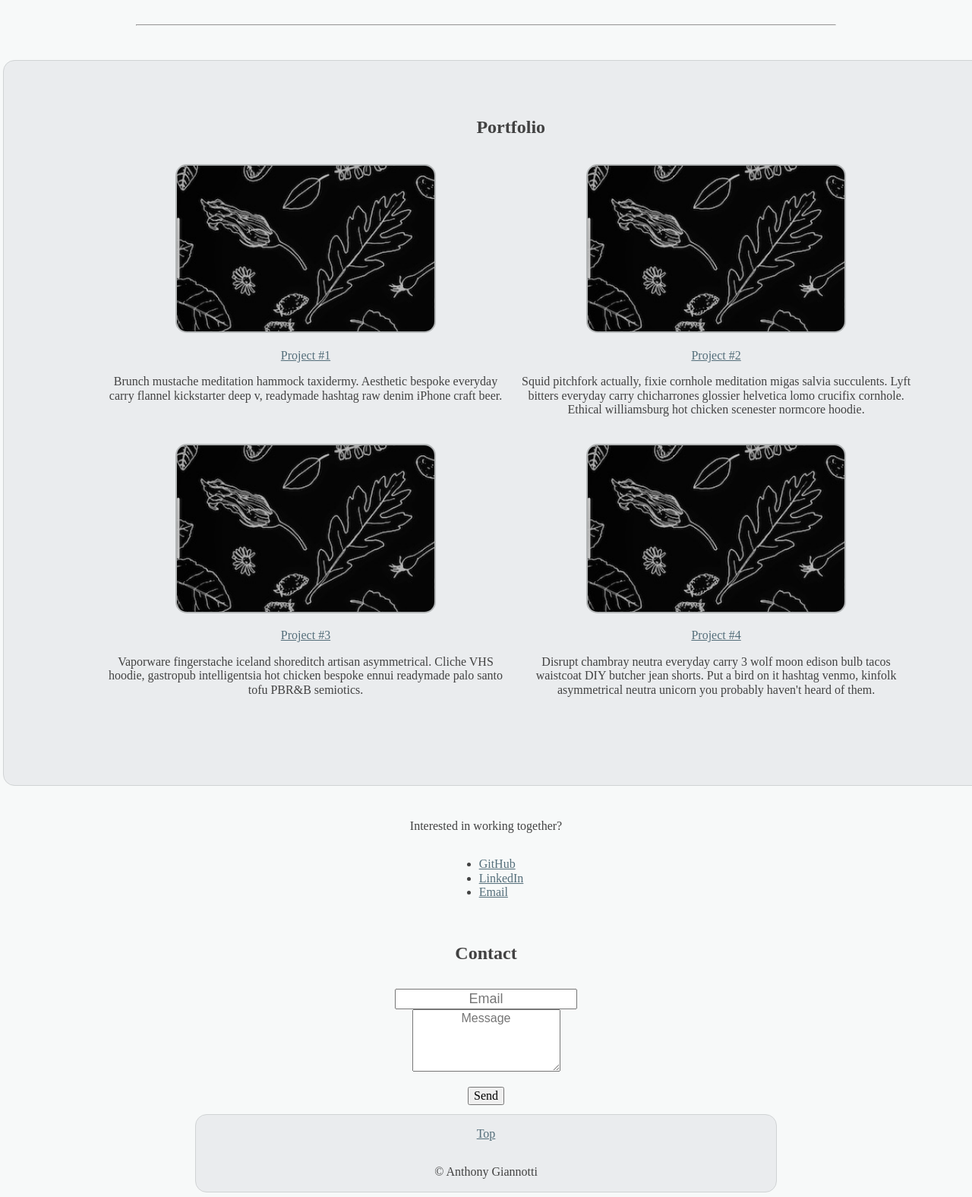
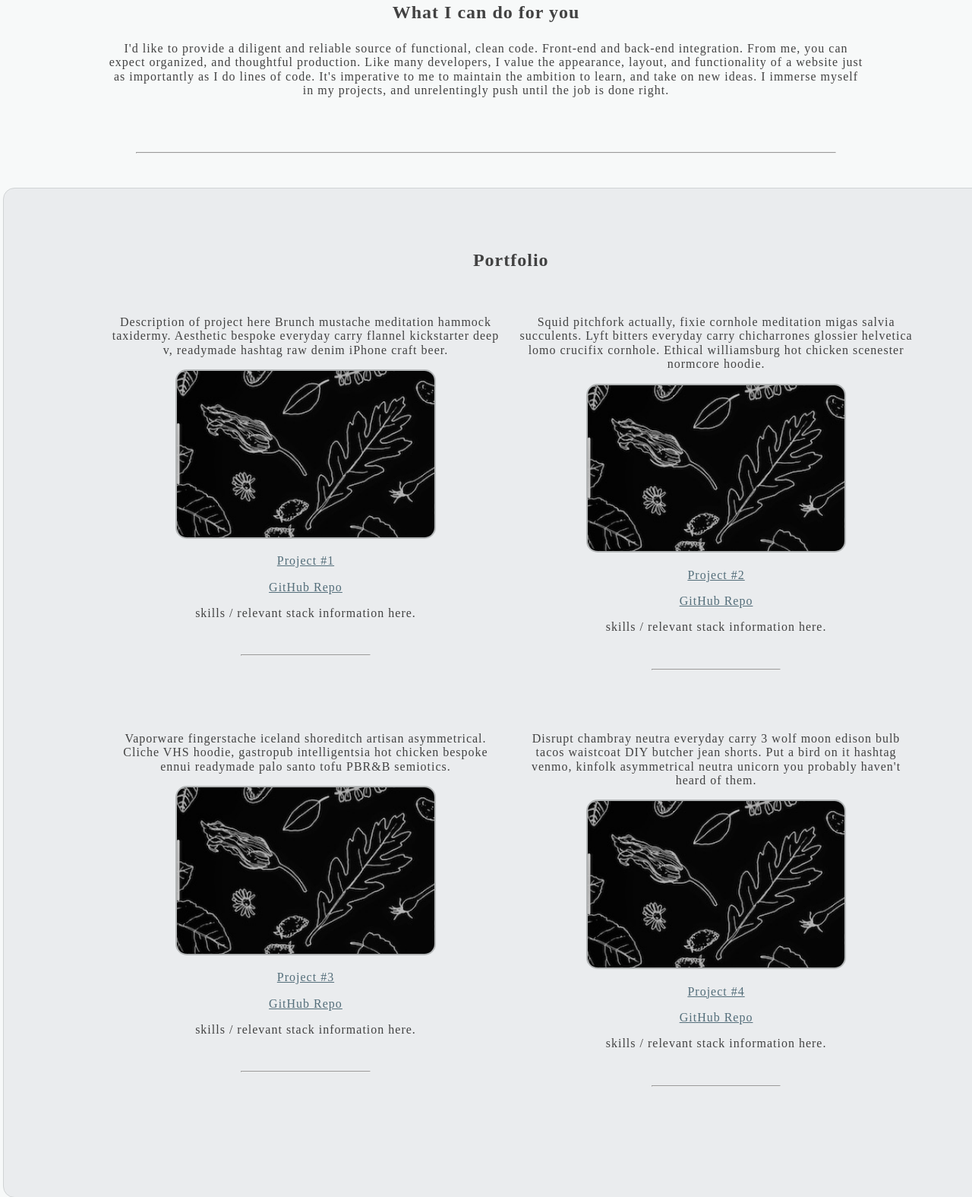
Before and after one commit to agiannotti/portfolio, a plain HTML site: page index.html in a window 1280 px wide. Shown: the part 1072-2647 px from the top of the page at 76% size. Drawn offline with nearby package versions, Linux system fonts and the light colour scheme; a web font is replaced by a local one.

Commit message:
Updated font-spacing, added separate repo links, <hr> in rearranged portfolio section, added what I can do for you bio

```diff
--- a/index.html
+++ b/index.html
@@ -49,35 +49,53 @@
                 <p>I've always had a fascination with technology. From building and repairing computers, to installing my first Linux distro. As a kid I'd tinker with custom firmware and homebrew emulation, turning my phone into a GameBoy and getting non-western JRPGs on my NA PSP.</p>
                 <p>Over the past decade, my career has been in the culinary field. I worked my way into Michelin-starred kitchens, and have spent years as a chef. My expertise eventually settled within sourdough and laminated pastries.</p>
                 <p>Now, it's time for something new. I'm pursuing an underlying passion for web development and programming. My plan is to take the determination and the attention to detail that I've honed in the kitchen, and apply them software engineering.</p>
+                <h3>What I can do for you</h3>
+                <p>I'd like to provide a diligent and reliable source of functional, clean code. Front-end and back-end integration. From me, you can expect organized, and thoughtful production. Like many developers, I value the appearance, layout, and functionality of a website just as importantly as I do lines of code. It's imperative to me to maintain the ambition to learn, and take on new ideas. I immerse myself in my projects, and unrelentingly push until the job is done right.   </p>
             </div>
           </div>
       </section>
 <hr>
       <!--- Portfolio -->
       <section class ="background">
-        <h3>Portfolio</h3>
+        <h4>Portfolio</h4>
         <div class="group2">
           <div class="item">
-            <img src="images/b-w-foliage.jpg" alt="project #1" class="roundme">
+            <p>Description of project here Brunch mustache meditation hammock taxidermy. Aesthetic bespoke everyday carry flannel kickstarter deep v, readymade hashtag raw denim iPhone craft beer.</p>
+            <img src="images/b-w-foliage.jpg" alt="live project #1" class="roundme">
             <p><a target="_blank" href="https://www.google.com">Project #1</a></p>
-            <p>Brunch mustache meditation hammock taxidermy. Aesthetic bespoke everyday carry flannel kickstarter deep v, readymade hashtag raw denim iPhone craft beer.</p>
+            <p><a target="_blank" href="https://www.google.com">GitHub Repo</a></p>
+            <p>skills / relevant stack information here. </p>
+            <hr>
+
           </div>
           <div class="item">
-            <img src="images/b-w-foliage.jpg" alt="project #2" class="roundme">
+            <p>Squid pitchfork actually, fixie cornhole meditation migas salvia succulents. Lyft bitters everyday carry chicharrones glossier helvetica lomo crucifix cornhole. Ethical williamsburg hot chicken scenester normcore hoodie.</p>
+            <img src="images/b-w-foliage.jpg" alt="live project #2" class="roundme">
             <p><a target="_blank" href="https://www.google.com">Project #2</a></p>
-            <p>Squid pitchfork actually, fixie cornhole meditation migas salvia succulents. Lyft bitters everyday carry chicharrones glossier helvetica lomo crucifix cornhole. Ethical williamsburg hot chicken scenester normcore hoodie.</p>
+            <p><a target="_blank" href="https://www.google.com">GitHub Repo</a></p>
+            <p>skills / relevant stack information here. </p>
+            <hr>
+
           </div>
         </div>
         <div class ="group2">
           <div class="item">
-            <img src="images/b-w-foliage.jpg" alt="project #3" class="roundme">
+            <p>Vaporware fingerstache iceland shoreditch artisan asymmetrical. Cliche VHS hoodie, gastropub intelligentsia hot chicken bespoke ennui readymade palo santo tofu PBR&B semiotics.</p>
+            <img src="images/b-w-foliage.jpg" alt="live project #3" class="roundme">
             <p><a target="_blank" href="https://www.google.com">Project #3</a></p>
-            <p>Vaporware fingerstache iceland shoreditch artisan asymmetrical. Cliche VHS hoodie, gastropub intelligentsia hot chicken bespoke ennui readymade palo santo tofu PBR&B semiotics.</p>
+            <p><a target="_blank" href="https://www.google.com">GitHub Repo</a></p>
+            <p>skills / relevant stack information here. </p>
+            <hr>
+
           </div>
           <div class="item">
-            <img src="images/b-w-foliage.jpg" alt="project #4" class="roundme">
+            <p>Disrupt chambray neutra everyday carry 3 wolf moon edison bulb tacos waistcoat DIY butcher jean shorts. Put a bird on it hashtag venmo, kinfolk asymmetrical neutra unicorn you probably haven't heard of them.</p>
+            <img src="images/b-w-foliage.jpg" alt="live project #4" class="roundme">
             <p><a target="_blank" href="https://www.google.com">Project #4</a></p>
-            <p>Disrupt chambray neutra everyday carry 3 wolf moon edison bulb tacos waistcoat DIY butcher jean shorts. Put a bird on it hashtag venmo, kinfolk asymmetrical neutra unicorn you probably haven't heard of them.</p>
+            <p><a target="_blank" href="https://www.google.com">GitHub Repo</a></p>
+            <p>skills / relevant stack information here. </p>
+            <hr>
+
           </div>
         </div>
     </section>
@@ -94,7 +112,7 @@
               </ul>
           </div>
           <div>
-            <h4>Contact</h4>
+            <h5>Contact</h5>
             <form action="https://formspree.io/f/mleolezp" method="POST">
               <label><input type="text" name="_replyto" placeholder="Email"></label>
               <label><textarea name="message" placeholder="Message"></textarea></label>
--- a/style.css
+++ b/style.css
@@ -5,6 +5,7 @@
 body {
     background-color: #F7F9F9;
     font-family: 'Baloo Chettan 2';
+    letter-spacing: 1px;
     font-weight: 400;
     color: #424242;
     margin: auto;
@@ -26,8 +27,8 @@ header {
 
 .nameplate {
     font-size: 38px;
-    font-weight: 400;
-    letter-spacing: -2px;
+    font-weight: 500;
+    letter-spacing: 2px;
     padding: 45px 0;
 }
 
@@ -56,7 +57,7 @@ header nav ul li:last-child a{
 
 /* --- Main Groups --- */
 
-h1, h2, h3, h4 {
+h1, h2, h3, h4, h5 {
     font-size: 24px;
 }
 
```
